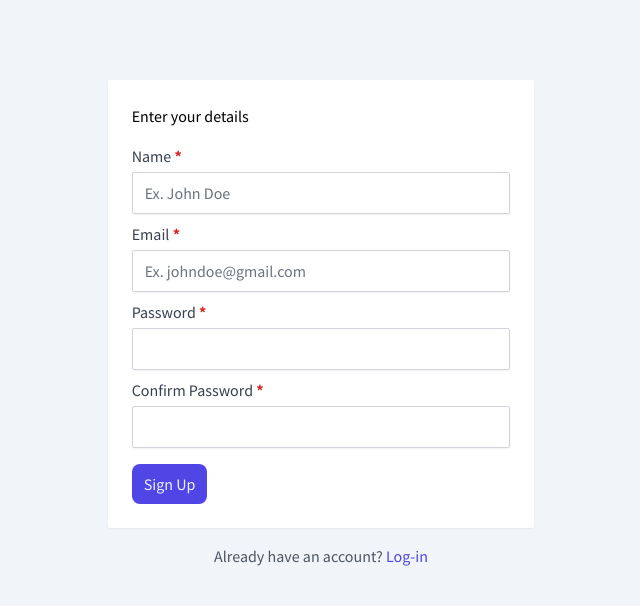
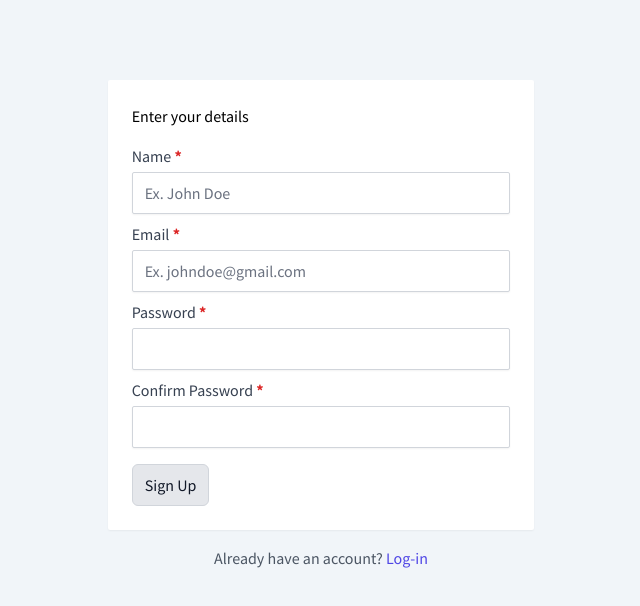
Before and after one commit to akocero/papierenei, a Vue app: page /signup in a window 1280 px wide. Shown: the top 606 px of the page, without its empty margins (319-959 px from the left). Built offline with nearby package versions, Linux system fonts and the light colour scheme.

Commit message:
Add default color

```diff
--- a/src/components/BaseButton.vue
+++ b/src/components/BaseButton.vue
@@ -2,11 +2,14 @@
 	<router-link
 		v-if="_type === 'link'"
 		:to="routeObject"
-		class="inline-block rounded-lg py-2 px-3"
+		class="inline-block rounded-md py-2 px-3 disabled:border-0 disabled:bg-gray-200 disabled:text-gray-500 disabled:shadow-none"
+		:disabled="disabled"
 		:class="[
 			{
 				'bg-primary-600 text-primary-50 ': color === 'primary',
 				'border bg-yellow-500 text-yellow-50 ': color === 'yellow',
+				'border border-gray-200 bg-gray-100 text-gray-900':
+					color === 'default',
 				'bg-red-600 text-red-50 ': color === 'red',
 			},
 			_class,
@@ -17,10 +20,13 @@
 	<button
 		v-else
 		:type="_type"
-		class="inline-block rounded-lg py-2 px-3"
+		class="inline-block rounded-md py-2 px-3 disabled:border-0 disabled:bg-gray-200 disabled:text-gray-500 disabled:shadow-none"
+		:disabled="disabled"
 		:class="[
 			{
 				'bg-primary-600 text-primary-50 ': color === 'primary',
+				'border border-gray-300 bg-gray-200 text-gray-900':
+					color === 'default',
 				'border bg-yellow-500 text-yellow-50 ': color === 'yellow',
 				'bg-red-600 text-red-50 ': color === 'red',
 			},
@@ -44,12 +50,16 @@ const props = defineProps({
 	},
 	color: {
 		type: String,
-		default: 'primary',
+		default: 'default',
 	},
 	routeObject: {
 		type: Object,
 		default: {},
 	},
+	disabled: {
+		type: Boolean,
+		default: false,
+	},
 });
 </script>
 
```
